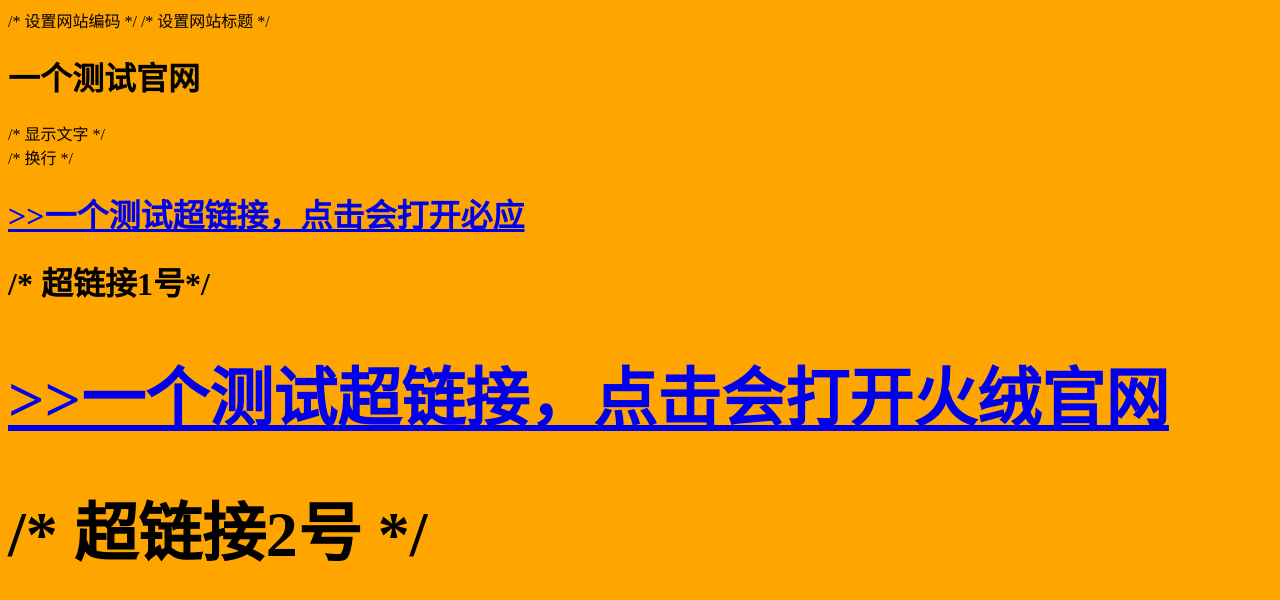
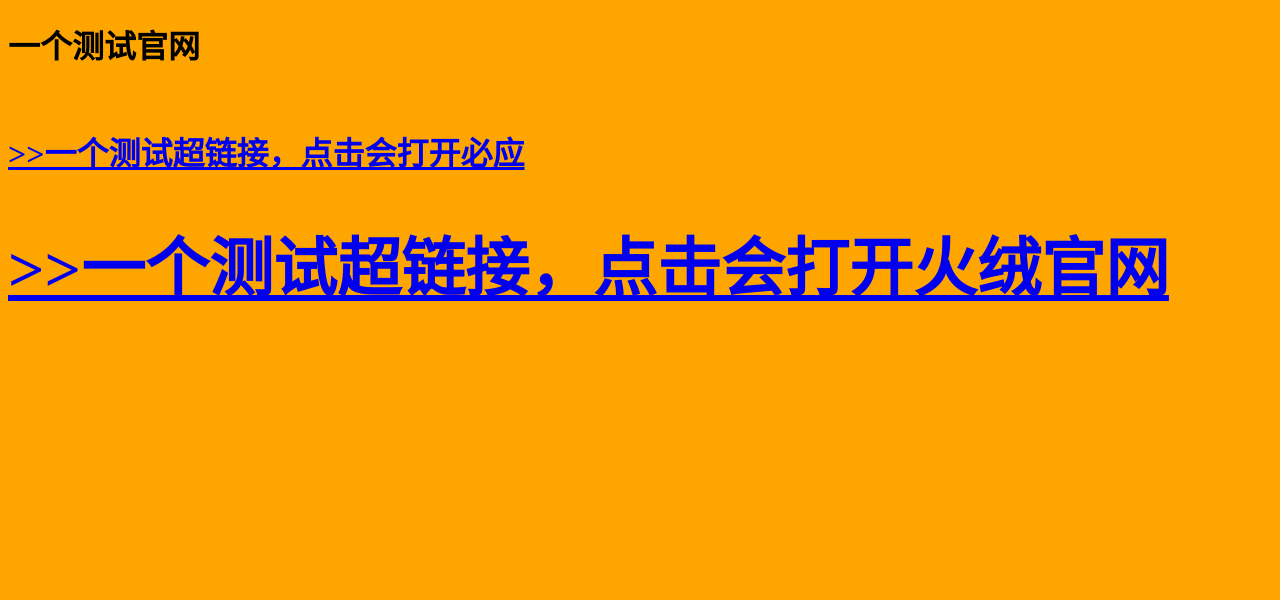
Before and after one commit to orangeZSCB/aaa, a plain HTML site: page index.html in a window 1280 px wide. Drawn offline with Linux system fonts and the light colour scheme.

Commit message:
Update index.html

```diff
--- a/index.html
+++ b/index.html
@@ -1,22 +1,19 @@
 <!DOCTYPE html>
 <html lang="zh-cn">
 <head>
-	<meta charset="UTF-8"> /* 设置网站编码 */
-	<title>StarCity官网</title> /* 设置网站标题 */
-		<h1>一个测试官网</h1> /* 显示文字 */
-    <br> /* 换行 */
-		<a href="bing.com"><h1>>>一个测试超链接，点击会打开必应<h1></a>       /* 超链接1号*/
-		<a href="huorong.cn"><h1>>>一个测试超链接，点击会打开火绒官网<h1></a> /* 超链接2号 */
+	<meta charset="UTF-8"> <!-- 设置网站编码 -->
+	<title>StarCity官网</title> <!-- 设置网站标题 -->
+		<h1>一个测试官网</h1> <!-- 显示文字 -->
+    <br> <!-- 换行 -->
+		<a href="bing.com"><h1>>>一个测试超链接，点击会打开必应<h1></a>       <!-- 超链接1号 -->
+		<a href="huorong.cn"><h1>>>一个测试超链接，点击会打开火绒官网<h1></a> <!-- 超链接2号 -->
 	</div>
 </body>
 </html>
 <style>
  body {
 
-  	background-color:orange;   /* 设置背景颜色为橙色 */
+  	background-color:orange;   <!-- 设置背景颜色为橙色 -->
  }
 </style>
- <html>
- <body>
- </body>
- <html>
+<html>
```
